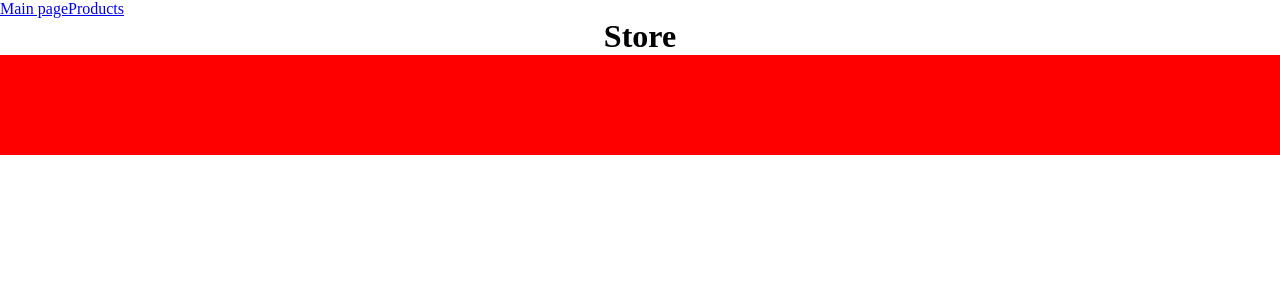
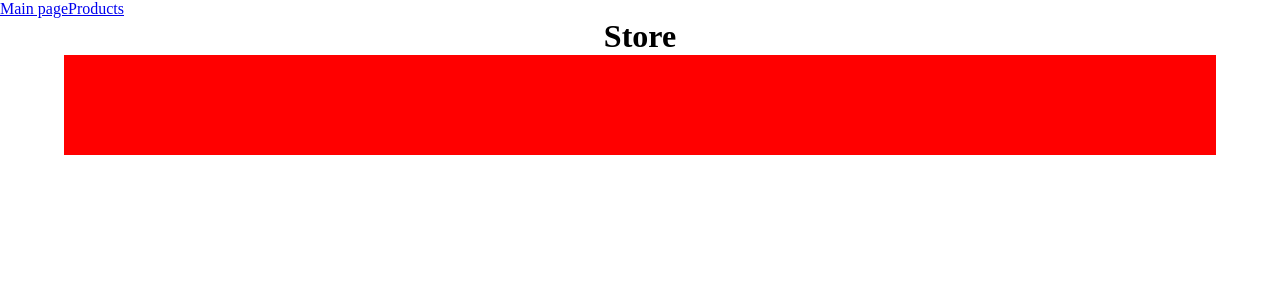
Before and after one commit to bobmcw/odin-shopping-website, a React (Vite) app: page /title in a window 1280 px wide. Shown: the top 300 px of the page. Built offline with nearby package versions, Linux system fonts and the light colour scheme.

Commit message:
exported banner into a component

```diff
--- a/src/components/App.jsx
+++ b/src/components/App.jsx
@@ -1,11 +1,11 @@
-import { useState } from 'react'
+import Banner from './Banner'
 import styles from '../styles/App.module.css'
 
 function App() {
   return (
     <div className={styles.page}>
       <h1>Store</h1>
-      <div className={styles.banner}></div>
+      <Banner />
     </div>
   )
 }
--- /dev/null
+++ b/src/components/Banner.jsx
@@ -0,0 +1,10 @@
+import styles from "../styles/Banner.module.css";
+function Banner({ backgroundImg }) {
+  return (
+    <div
+      className={styles.banner}
+      style={{ backgroundImage: backgroundImg }}
+    ></div>
+  );
+}
+export default Banner;
--- a/src/styles/App.module.css
+++ b/src/styles/App.module.css
@@ -7,6 +7,6 @@
 }
 .banner{
     background-color: red;
-    width: 100%;
+    width: 90%;
     height: 100px;
 }
--- /dev/null
+++ b/src/styles/Banner.module.css
@@ -0,0 +1,5 @@
+.banner{
+    background-color: red;
+    width: 90%;
+    height: 100px;
+}
```
